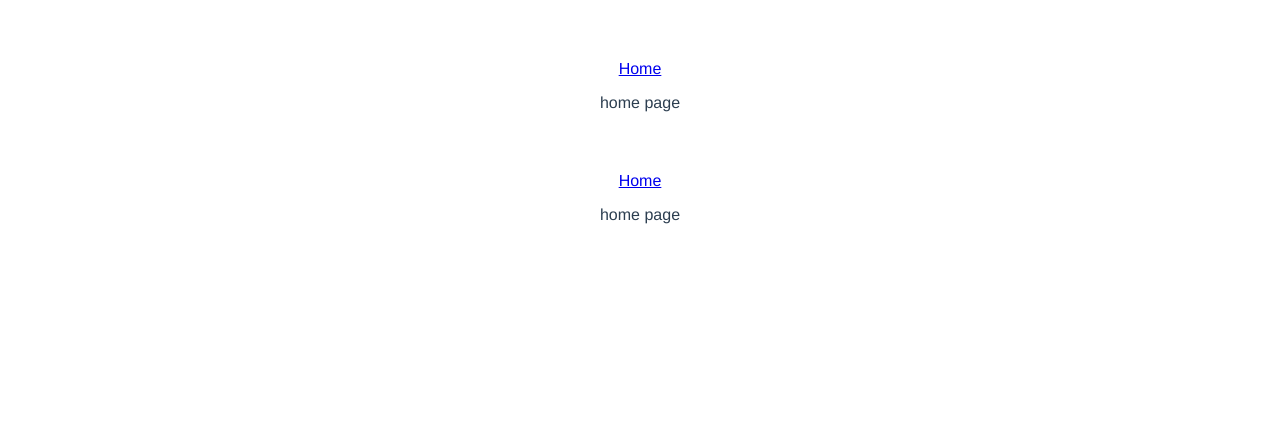
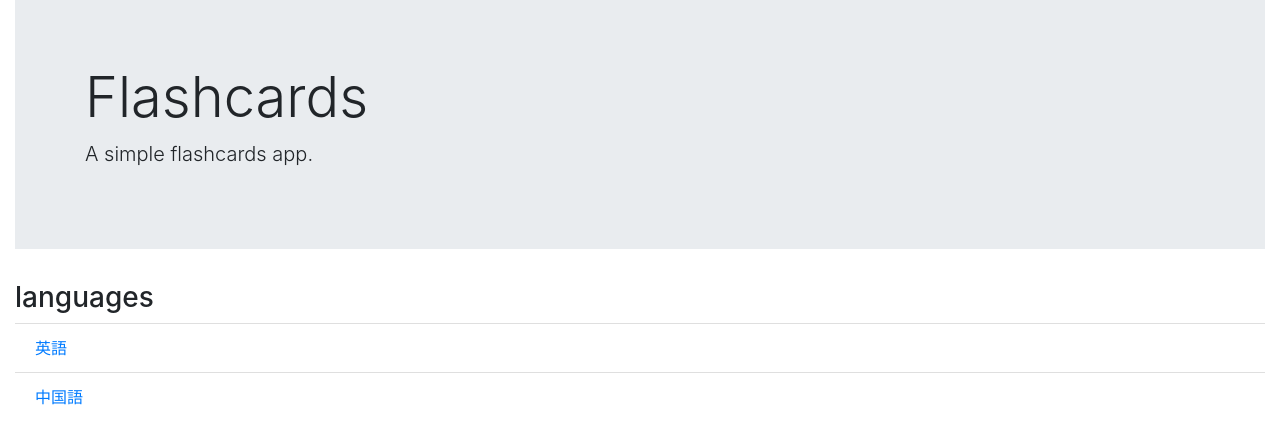
Before and after one commit to altitude3190/teppeki, a Vue app: page / in a window 1280 px wide. Shown: the top 444 px of the page. Built offline with nearby package versions, Linux system fonts and the light colour scheme.

Commit message:
top page

```diff
--- a/public/index.html
+++ b/public/index.html
@@ -4,6 +4,7 @@
     <meta charset="utf-8">
     <meta http-equiv="X-UA-Compatible" content="IE=edge">
     <meta name="viewport" content="width=device-width,initial-scale=1.0">
+    <link rel="stylesheet" href="https://stackpath.bootstrapcdn.com/bootstrap/4.2.1/css/bootstrap.min.css" integrity="sha384-GJzZqFGwb1QTTN6wy59ffF1BuGJpLSa9DkKMp0DgiMDm4iYMj70gZWKYbI706tWS" crossorigin="anonymous">
     <link rel="icon" href="<%= BASE_URL %>favicon.ico">
     <title>teppeki</title>
   </head>
@@ -11,7 +12,9 @@
     <noscript>
       <strong>We're sorry but teppeki doesn't work properly without JavaScript enabled. Please enable it to continue.</strong>
     </noscript>
+    <div class="container-fluid">
     <div id="app"></div>
     <!-- built files will be auto injected -->
+    </div>
   </body>
 </html>
--- a/src/App.vue
+++ b/src/App.vue
@@ -1,22 +1,49 @@
 <template>
   <div id="app">
-    <img alt="Vue logo" src="./assets/logo.png">
-    <HelloWorld msg="Welcome to Your Vue.js App"/>
+  <div class="jumbotron jumbotron-fluid">
+  <div class="container">
+    <h1 class="display-4">Flashcards</h1>
+    <p class="lead">A simple flashcards app.</p>
+  </div>
+</div>
+    <!--<HelloWorld msg="Welcome to Your Vue.js App"/>-->
+    <h3>languages</h3>
+    <ul class="list-group list-group-flush">
+      <li class="list-group-item" v-for="language in languages">
+        <router-link v-bind:to="'/language/' + language.id">{{ language.name }}</router-link>
+      </li>
+    </ul>
+  </a>
   </div>
 </template>
 
 <script>
-import HelloWorld from './components/HelloWorld.vue';
+// import HelloWorld from './components/HelloWorld.vue';
 
 export default {
   name: 'app',
   components: {
-    HelloWorld,
+    // HelloWorld,
   },
+  data() {
+    return {
+      languages: [
+        {
+          id: 1,
+          name: "英語"
+        },
+        {
+          id: 2,
+          name: "中国語"
+        }
+      ]
+    };
+  }
 };
 </script>
 
 <style>
+/*
 #app {
   font-family: 'Avenir', Helvetica, Arial, sans-serif;
   -webkit-font-smoothing: antialiased;
@@ -25,4 +52,5 @@ export default {
   color: #2c3e50;
   margin-top: 60px;
 }
+*/
 </style>
--- a/src/main.js
+++ b/src/main.js
@@ -20,7 +20,7 @@ Vue.config.productionTip = false;
 
 const app = new Vue({
   router,
-  render: h => h(Language)
+  render: h => h(App)
 }).$mount('#app');
 
 // new Vue({
--- a/src/routes.js
+++ b/src/routes.js
@@ -10,11 +10,11 @@ export default new Router({
     routes: [
         {
             path: '/',
-            component: Language
+            component: App
         },
         {
-            path: '/foo',
-            component: App
+            path: '/language/:lang_id',
+            component: Language
         }
         // {
         //     path: '/language/:lang_id',
```
